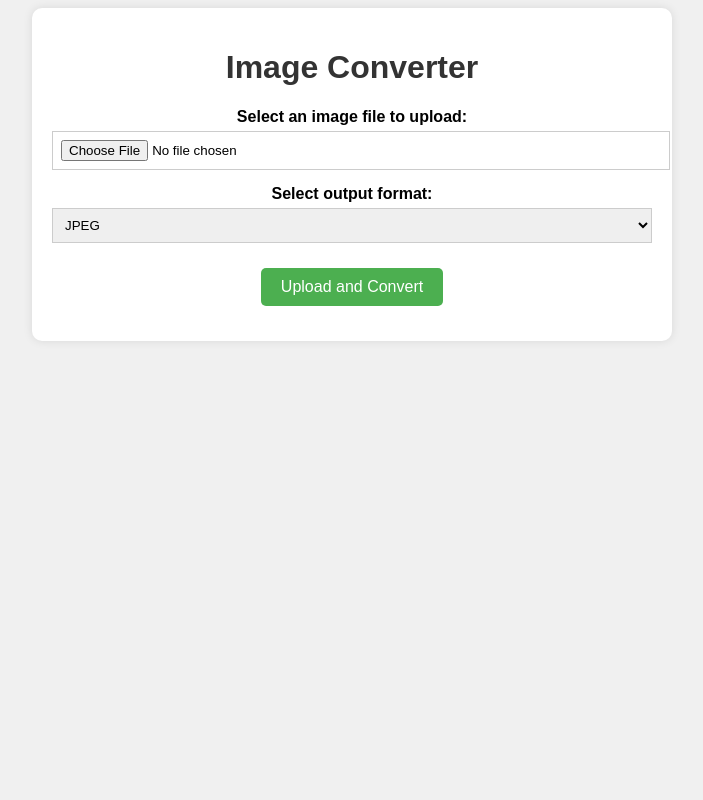
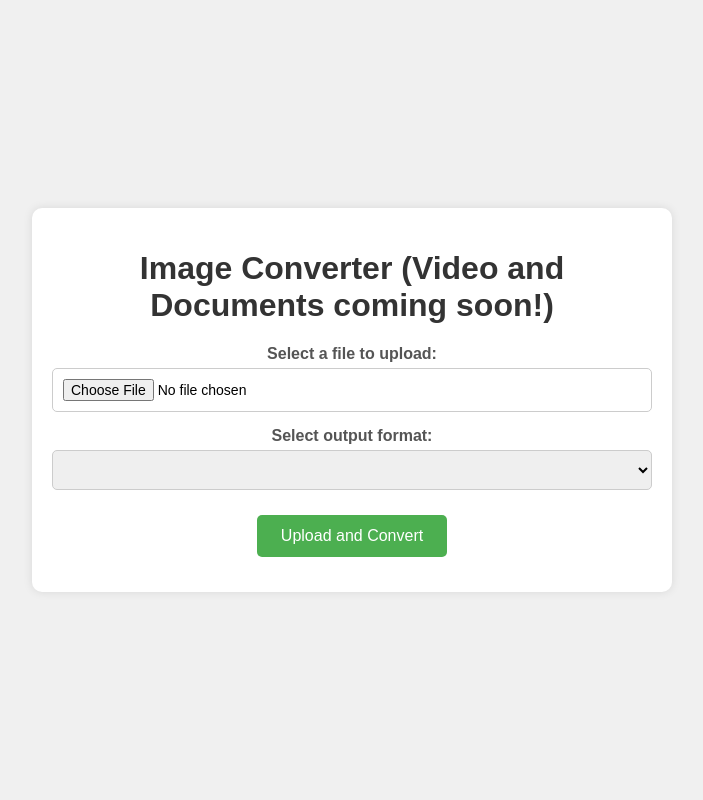
Before and after one commit to sshah232/Image-Converter, a Flask app: page / in a window 1280 px wide. Shown: the whole page, without its empty margins (288-991 px from the left). Run offline with Flask 3, Linux system fonts and the light colour scheme; lists and menus that the app fills with data are empty.

Commit message:
Updated the styling and converter.

```diff
--- a/app.py
+++ b/app.py
@@ -1,12 +1,18 @@
 from flask import Flask, render_template, request, send_from_directory, redirect, url_for
+# from moviepy.editor import VideoFileClip
 from PIL import Image
+# from pdf2image import convert_from_path
+# from docx import Document
 import os
 
 app = Flask(__name__)
 
 UPLOAD_FOLDER = 'uploads/'
 DOWNLOAD_FOLDER = 'downloads/'
-ALLOWED_EXTENSIONS = {'jpg', 'jpeg', 'png', 'gif', 'bmp', 'tiff', 'tif'}
+ALLOWED_IMAGE_EXTENSIONS = {'jpg', 'jpeg', 'png', 'gif', 'bmp', 'tiff', 'tif'}
+ALLOWED_VIDEO_EXTENSIONS = {'mp4', 'avi', 'mov', 'mkv'}
+ALLOWED_DOC_EXTENSIONS = {'pdf', 'docx'}
+ALLOWED_EXTENSIONS = ALLOWED_IMAGE_EXTENSIONS.union(ALLOWED_VIDEO_EXTENSIONS).union(ALLOWED_DOC_EXTENSIONS)
 
 app.config['UPLOAD_FOLDER'] = UPLOAD_FOLDER
 app.config['DOWNLOAD_FOLDER'] = DOWNLOAD_FOLDER
@@ -18,6 +24,19 @@ def convert_image(input_path, output_path, output_format):
     with Image.open(input_path) as img:
         img.save(output_path, output_format.upper())
 
+# def convert_video(input_path, output_path):
+#     clip = VideoFileClip(input_path)
+#     clip.write_videofile(output_path, codec='libx264')
+
+# def convert_pdf_to_images(input_path, output_path):
+#     pages = convert_from_path(input_path, 300)
+#     for i, page in enumerate(pages):
+#         page.save(f"{output_path}_page_{i+1}.png", 'PNG')
+
+# def convert_docx_to_pdf(input_path, output_path):
+#     document = Document(input_path)
+#     document.save(output_path)
+
 @app.route('/', methods=['GET', 'POST'])
 def index():
     if request.method == 'POST':
@@ -27,15 +46,45 @@ def index():
         if file.filename == '':
             return redirect(request.url)
         if file and allowed_file(file.filename):
-            input_format = file.filename.rsplit('.', 1)[1].lower()
-            input_path = os.path.join(app.config['UPLOAD_FOLDER'], file.filename)
+            filename = file.filename
+            input_path = os.path.join(app.config['UPLOAD_FOLDER'], filename)
             file.save(input_path)
-            output_format = request.form['output_format'].lower()
-            output_filename = os.path.splitext(file.filename)[0] + '.' + output_format
-            output_path = os.path.join(app.config['DOWNLOAD_FOLDER'], output_filename)
+
+            # Determine allowed output formats based on uploaded file type
+            if input_path.rsplit('.', 1)[1].lower() in ALLOWED_IMAGE_EXTENSIONS:
+                allowed_output_formats = ALLOWED_IMAGE_EXTENSIONS
+            elif input_path.rsplit('.', 1)[1].lower() in ALLOWED_VIDEO_EXTENSIONS:
+                allowed_output_formats = ALLOWED_VIDEO_EXTENSIONS
+            elif input_path.rsplit('.', 1)[1].lower() in ALLOWED_DOC_EXTENSIONS:
+                allowed_output_formats = ALLOWED_DOC_EXTENSIONS
+            else:
+                allowed_output_formats = []
+
+            return render_template('index.html', allowed_output_formats=allowed_output_formats)
+
+    # Render the initial form with no specific options
+    return render_template('index.html', allowed_output_formats=None)
+
+@app.route('/convert', methods=['POST'])
+def convert():
+    if request.method == 'POST':
+        filename = request.form.get('filename')
+        output_format = request.form.get('output_format').lower()
+
+        input_path = os.path.join(app.config['UPLOAD_FOLDER'], filename)
+        output_filename = os.path.splitext(filename)[0] + '.' + output_format
+        output_path = os.path.join(app.config['DOWNLOAD_FOLDER'], output_filename)
+
+        if input_path.rsplit('.', 1)[1].lower() in ALLOWED_IMAGE_EXTENSIONS:
             convert_image(input_path, output_path, output_format)
-            return redirect(url_for('download_file', filename=output_filename))
-    return render_template('index.html')
+        # elif input_path.rsplit('.', 1)[1].lower() in ALLOWED_VIDEO_EXTENSIONS:
+        #     convert_video(input_path, output_path)
+        # elif input_path.rsplit('.', 1)[1].lower() == 'pdf':
+        #     convert_pdf_to_images(input_path, output_path)
+        # elif input_path.rsplit('.', 1)[1].lower() == 'docx':
+        #     convert_docx_to_pdf(input_path, output_path)
+
+        return redirect(url_for('download_file', filename=output_filename))
 
 @app.route('/download/<filename>')
 def download_file(filename):
--- a/templates/index.html
+++ b/templates/index.html
@@ -3,16 +3,20 @@
 <head>
     <meta charset="UTF-8">
     <meta name="viewport" content="width=device-width, initial-scale=1.0">
-    <title>Image Converter</title>
+    <title>Image Converter(Video and Documents coming soon!)</title>
     <style>
         body {
             font-family: Arial, sans-serif;
             background-color: #f0f0f0;
             text-align: center;
+            display: flex;
+            justify-content: center;
+            align-items: center;
+            height: 100vh;
+            margin: 0;
         }
         .container {
             max-width: 600px;
-            margin: 0 auto;
             padding: 20px;
             background-color: #ffffff;
             border-radius: 10px;
@@ -31,22 +35,29 @@
             display: block;
             font-weight: bold;
             margin-bottom: 5px;
+            color: #555555;
         }
         .form-group input[type="file"] {
             border: 1px solid #cccccc;
-            padding: 8px;
+            padding: 10px;
             width: 100%;
+            box-sizing: border-box;
+            border-radius: 5px;
+            font-size: 14px;
         }
         .form-group select {
             border: 1px solid #cccccc;
-            padding: 8px;
+            padding: 10px;
             width: 100%;
+            box-sizing: border-box;
+            border-radius: 5px;
+            font-size: 14px;
         }
         .form-group button {
             background-color: #4CAF50;
             color: white;
             border: none;
-            padding: 10px 20px;
+            padding: 12px 24px;
             text-align: center;
             text-decoration: none;
             display: inline-block;
@@ -54,31 +65,73 @@
             margin-top: 10px;
             cursor: pointer;
             border-radius: 5px;
+            transition: background-color 0.3s ease;
         }
         .form-group button:hover {
             background-color: #45a049;
         }
     </style>
+    <script>
+        function filterOutputFormats() {
+            var fileInput = document.getElementById('file');
+            var outputFormatSelect = document.getElementById('output_format');
+            var imageFormats = ['jpg', 'jpeg', 'png', 'gif', 'bmp', 'tiff', 'tif'];
+            var videoFormats = ['mp4', 'avi', 'mov', 'mkv'];
+            var docFormats = ['pdf', 'docx'];
+
+            var selectedFile = fileInput.files[0];
+            if (selectedFile) {
+                var fileExtension = selectedFile.name.split('.').pop().toLowerCase();
+
+                if (imageFormats.includes(fileExtension)) {
+                    outputFormatSelect.innerHTML = '';
+                    imageFormats.forEach(function(format) {
+                        var option = document.createElement('option');
+                        option.value = format;
+                        option.textContent = format.toUpperCase();
+                        outputFormatSelect.appendChild(option);
+                    });
+                } else if (videoFormats.includes(fileExtension)) {
+                    outputFormatSelect.innerHTML = '';
+                    videoFormats.forEach(function(format) {
+                        var option = document.createElement('option');
+                        option.value = format;
+                        option.textContent = format.toUpperCase();
+                        outputFormatSelect.appendChild(option);
+                    });
+                } else if (docFormats.includes(fileExtension)) {
+                    outputFormatSelect.innerHTML = '';
+                    docFormats.forEach(function(format) {
+                        var option = document.createElement('option');
+                        option.value = format;
+                        option.textContent = format.toUpperCase();
+                        outputFormatSelect.appendChild(option);
+                    });
+                } else {
+                    outputFormatSelect.innerHTML = '';
+                }
+            } else {
+                outputFormatSelect.innerHTML = '';
+            }
+        }
+    </script>
 </head>
 <body>
     <div class="container">
-        <h1>Image Converter</h1>
-        <form action="/" method="post" enctype="multipart/form-data">
+        <h1>Image Converter (Video and Documents coming soon!)</h1>
+        <form action="/convert" method="post" enctype="multipart/form-data">
             <div class="form-group">
-                <label for="file">Select an image file to upload:</label>
-                <input type="file" id="file" name="file" accept=".jpg, .jpeg, .png, .gif, .bmp, .tiff, .tif" required>
+                <label for="file">Select a file to upload:</label>
+                <input type="file" id="file" name="file" accept=".jpg,.jpeg,.png,.gif,.bmp,.tiff,.tif,.mp4,.avi,.mov,.mkv,.pdf,.docx" onchange="filterOutputFormats()" required>
             </div>
             <div class="form-group">
                 <label for="output_format">Select output format:</label>
                 <select id="output_format" name="output_format" required>
-                    <option value="jpg">JPEG</option>
-                    <option value="png">PNG</option>
-                    <option value="gif">GIF</option>
-                    <option value="bmp">BMP</option>
-                    <option value="tiff">TIFF</option>
+                    <!-- Options will be dynamically populated based on the selected file -->
                 </select>
             </div>
             <div class="form-group">
+                <input type="hidden" name="filename" id="filename" value="">
                 <button type="submit">Upload and Convert</button>
             </div>
         </form>
```
Also changed, not shown: templates/result.html (deleted, +0 -10 lines).
